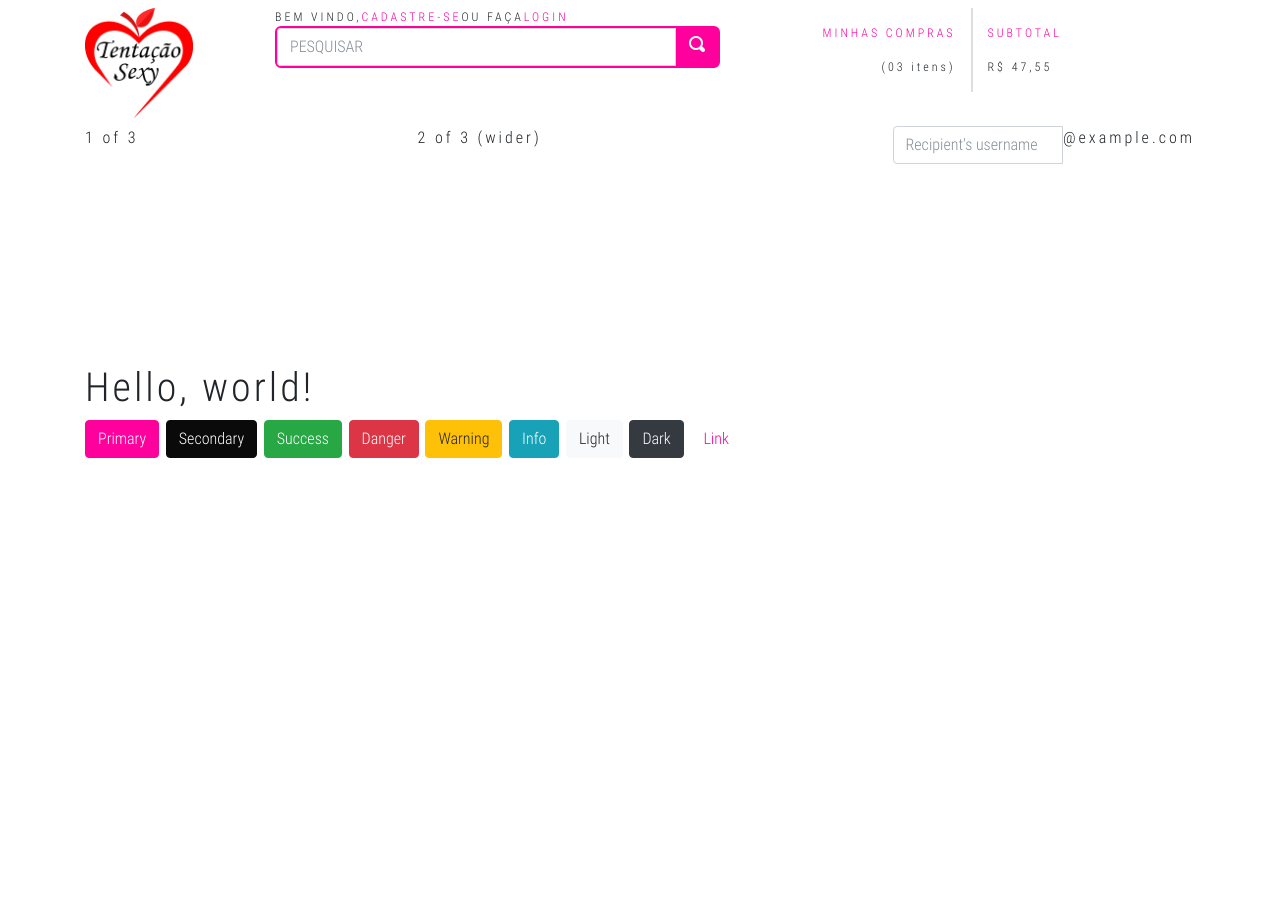
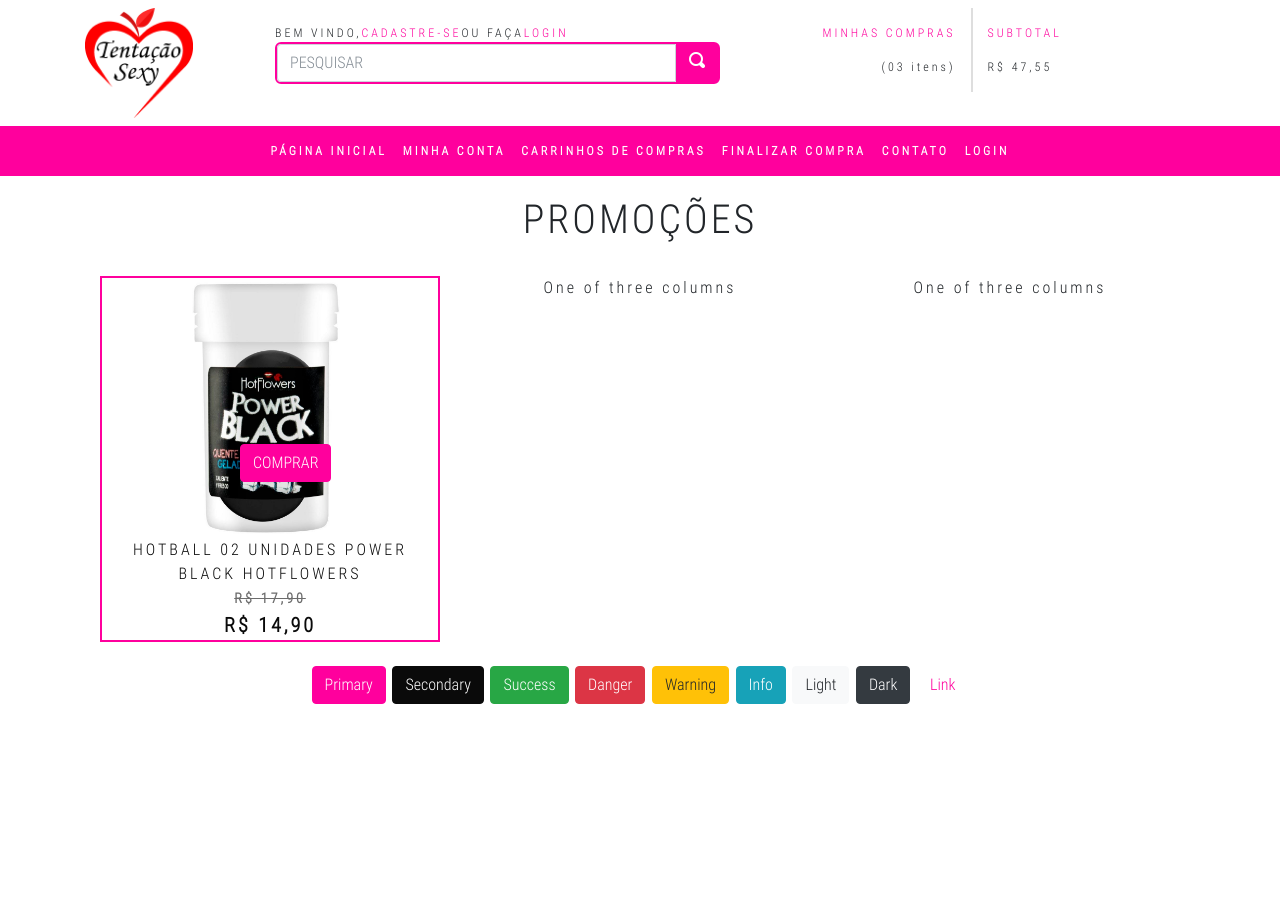
Before and after one commit to Yuri47/TS, a PHP site: page / in a window 1280 px wide. Shown: the part 34-937 px from the top of the page. Run offline with PHP 8.4, Linux system fonts and the light colour scheme.

Commit message:
start product

```diff
--- a/Template HTML/css/style.css
+++ b/Template HTML/css/style.css
@@ -1,3 +1,8 @@
+
+/*
+preto: #0a0a0a
+pink: #ff009d
+*/
 body {
     height: 5000px;
     font-family: "RobotoLight";
@@ -6,7 +11,7 @@ body {
     padding-top: 0px;
 }
 .conteudo{
-    padding-top: 200px;
+    padding-top:20px;
 }
 .cor-branco {
     color: white !important;
@@ -29,6 +34,13 @@ body {
    /*  padding-top: 20px; */
     font-size: 12px;
 }
+.menu-rosa {
+    font-size: 12px;
+    font-weight: 900;
+}
+.menu-rosa a:hover{
+    color: #000 !important;
+}
 .logo {
     height: 110px;
 }
@@ -42,3 +54,45 @@ body {
 .divisao {
     border-right: 2px solid #dedede;
 }
+.inicial-produto-imagem{
+    width: 260px;
+    height: auto;
+}
+.produto a{
+    text-decoration: none;
+    color: #0a0a0a;
+}
+.produto a:hover{
+    text-decoration: none;
+    color: #ff009d;
+}
+.inicial-produto-preco-antigo{
+    font-size: 14px;
+    font-weight: 700;
+    text-decoration-line: line-through;
+    color: #6c6c6c;
+}
+.inicial-produto-preco{
+    font-size: 20px;
+    font-weight: 900;
+}
+.botao-comprar {
+    position:absolute;
+    z-index:1;
+    top:50%;
+    left:50%;
+
+
+    margin:-15px 0 0 -30px;   /* margem à esquerda e ao topo metade da medida do botão */
+
+}
+.borda-produto{
+    border: 2px solid #ff009d;
+}
+
+
+
+.temp1{
+    background-color: aqua;
+    border: 2px solid #ff009d;
+}
--- a/Template HTML/index.html
+++ b/Template HTML/index.html
@@ -55,10 +55,10 @@
    <div class="container">
   <div class="row menu-branco py-2">
     <div class="col-md-2">
-      <img src="images/logo.png" alt="" class="img-fluid logo">
+      <img src="images/logo.png" alt="" class="img-fluid mx-auto logo">
     </div>
     <div class="col-md-5">
-       <div class="input-group ">
+       <div class="input-group py-3">
          BEM VINDO, <a href="">CADASTRE-SE </a> OU FAÇA <a href="">LOGIN </a>
        <div class="input-group pesquisa">
       <input type="text" class="form-control" placeholder="PESQUISAR">
@@ -86,18 +86,90 @@
     </div>
     </div>
   </div>
+
+</div>
+
+
+
+      <nav class="navbar navbar-expand-lg navbar-dark bg-primary  menu-rosa ">
+  <div class="container cor-branco">
+
+  <button class="navbar-toggler" type="button" data-toggle="collapse" data-target="#navbarSupportedContent2" aria-controls="navbarSupportedContent" aria-expanded="false" aria-label="Toggle navigation">
+    <span class="navbar-toggler-icon"></span>
+
+  </button>
+
+  <div class="collapse navbar-collapse " id="navbarSupportedContent2">
+
+     <ul class="navbar-nav mx-auto">
+      <li class="nav-item active">
+        <a class="nav-link cor-branco" href="#">PÁGINA INICIAL </a>
+      </li>
+         <li class="nav-item ">
+        <a class="nav-link cor-branco" href="#">MINHA CONTA </a>
+      </li>
+         <li class="nav-item ">
+        <a class="nav-link cor-branco" href="#">CARRINHOS DE COMPRAS </a>
+      </li>
+         <li class="nav-item ">
+        <a class="nav-link cor-branco" href="#">FINALIZAR COMPRA </a>
+      </li>
+         <li class="nav-item ">
+        <a class="nav-link cor-branco" href="#">CONTATO </a>
+      </li>
+         <li class="nav-item ">
+        <a class="nav-link cor-branco" href="#">LOGIN </a>
+      </li>
+
+    </ul>
+  </div>
+  </div>
+</nav>
+
+
+
+
+
+
+
+
+   <div class="container conteudo text-center">
+
+    <h1>PROMOÇÕES</h1>
+
+
+
+
+
+
+
+
+    <div class="container py-4 produto">
   <div class="row">
-    <div class="col">
-      1 of 3
+    <div class="col-md ">
+    <a href="#" class="">
+     <div class="borda-produto">
+       <div>
+        <img src="images/15137136399090_zoom.jpg" alt="" class="inicial-produto-imagem">
+        <button type="button" class="btn btn-primary botao-comprar">COMPRAR</button>
+        </div>
+      <span class="inicial-produto-nome">HOTBALL 02 UNIDADES
+      POWER BLACK HOTFLOWERS</span>
+      <div>
+      <span class="inicial-produto-preco-antigo">R$ 17,90</span>
+      </div>
+      <div>
+      <span class="inicial-produto-preco">R$ 14,90</span>
+      </div>
+
+      </div>
+      </a>
     </div>
-    <div class="col-5">
-      2 of 3 (wider)
+    <div class="col-md">
+      One of three columns
     </div>
-    <div class="col">
-      <div class="input-group">
-  <input type="text" class="form-control" placeholder="Recipient's username" aria-describedby="basic-addon2">
-  <span class="input-group-addon" id="basic-addon2">@example.com</span>
-</div>
+    <div class="col-md">
+      One of three columns
     </div>
   </div>
 </div>
@@ -110,9 +182,14 @@
 
 
 
-   <div class="container conteudo">
 
-    <h1>Hello, world!</h1>
+
+
+
+
+
+
+
     <button type="button" class="btn btn-primary">Primary</button>
 <button type="button" class="btn btn-secondary">Secondary</button>
 <button type="button" class="btn btn-success">Success</button>
```
Also changed, not shown: Template HTML/images/15137136399090_zoom.jpg (added).
